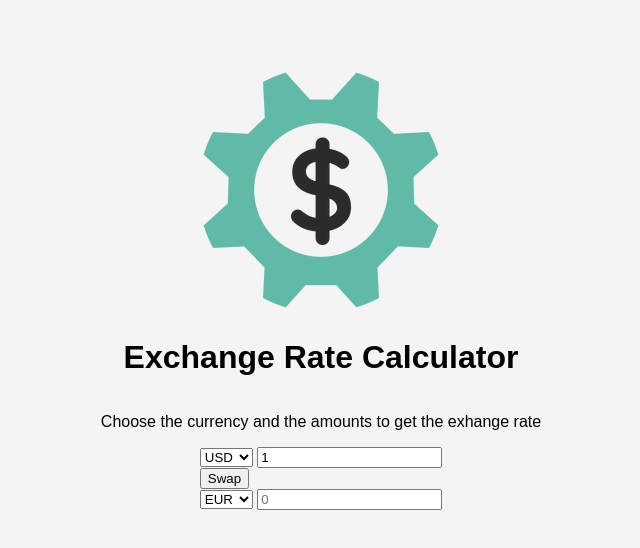
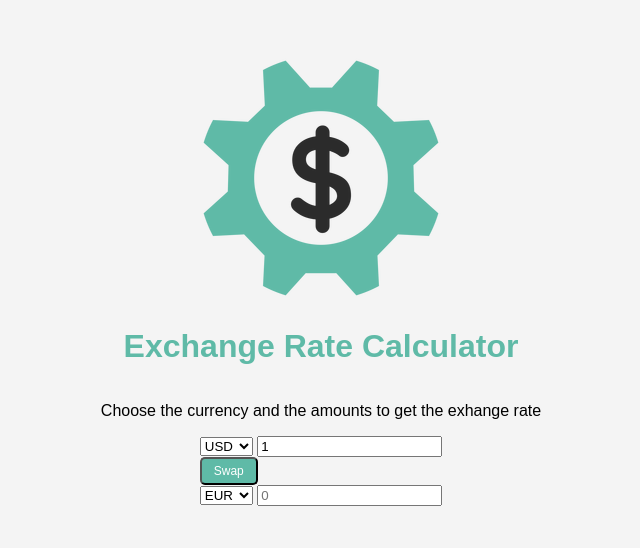
Before and after one commit to tod619/exchangeRateCalculator, a plain HTML site: page index.html in a window 1280 px wide. Shown: the part 122-670 px from the top of the page, without its empty margins (319-959 px from the left). Drawn offline with Linux system fonts and the light colour scheme.

Commit message:
Add style to the h1 p and btn in style.css

```diff
--- a/style.css
+++ b/style.css
@@ -14,4 +14,22 @@ body {
   align-items: center;
   justify-content: center;
   height: 100vh;
+  margin: 0;
 }
+
+h1 {
+  color: var(--primary-color);
+}
+
+p {
+  text-align: center;
+}
+
+.btn {
+  color: #fff;
+  background-color: var(--primary-color);
+  cursor: pointer;
+  border-radius: 5px;
+  font-size: 12px;
+  padding: 5px 12px;
+}
```
